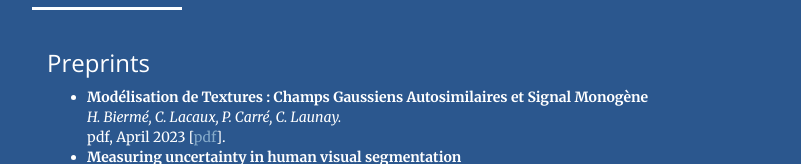
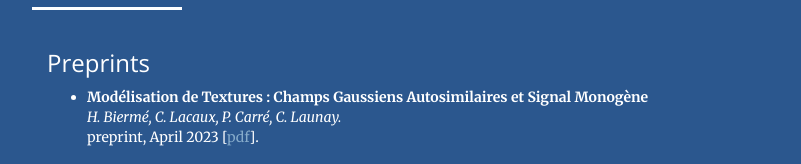
Before and after one commit to claunay/claunay.github.io, a website: page index.html in a window 1280 px wide. Shown: the part 1066-1230 px from the top of the page, without its empty margins (38-839 px from the left). Drawn offline with nearby package versions, Linux system fonts and the light colour scheme.

Commit message:
update preprint

```diff
--- a/index.html
+++ b/index.html
@@ -131,10 +131,11 @@
 			<ul class="publication-list">
 			<li class="publication-item">  <div class="publication-title">Modélisation de Textures : Champs Gaussiens Autosimilaires et Signal Monogène</div>
 					<div class="publication-authors">H. Biermé, C. Lacaux, P. Carré, C. Launay.</div>
-					<div class="publication-journal"> pdf, April 2023
+					<div class="publication-journal"> preprint, April 2023
 					[<a href="data/Gretsi_2023.pdf" target="_blank">pdf</a>].
 					</div>
 				  </li>
+				  <br>
 			<li class="publication-item">  <div class="publication-title">Measuring uncertainty in human visual segmentation</div>
 					<div class="publication-authors">J. Vacher, C. Launay, P. Mamassian, R. Coen-Cagli.</div>
 					<div class="publication-journal"> arXiv preprint, January 2023
```
Also changed, not shown: index_fr.html (+2 -1 lines).
